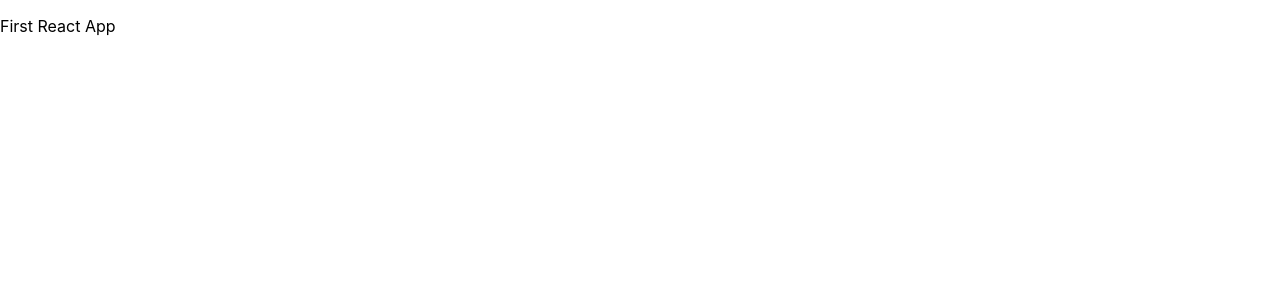
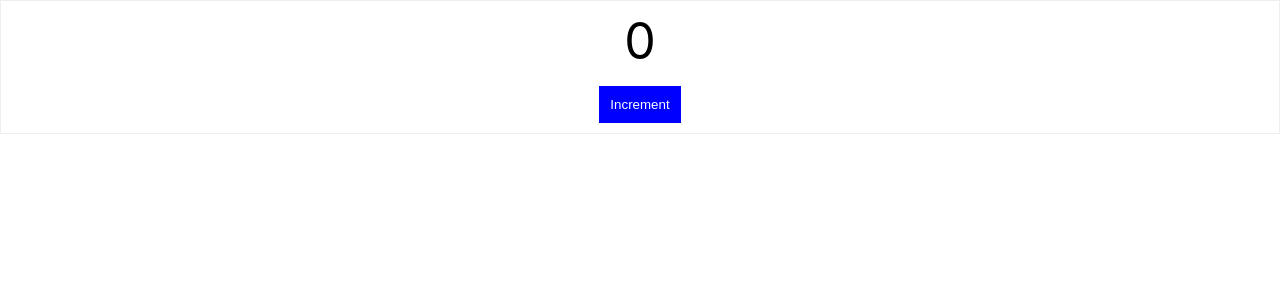
Before and after one commit to shrikant9907/react-js-examples, a React (Create React App) app: page / in a window 1280 px wide. Shown: the top 300 px of the page. Built offline with nearby package versions, Linux system fonts and the light colour scheme.

Commit message:
simple react js increment counter example

```diff
--- a/src/App.js
+++ b/src/App.js
@@ -1,9 +1,10 @@
 import React from "react";
+import IncrementCounter from "./components/IncrementCounter";
 
 function App() {
   return (
     <React.Fragment>
-      <p>First React App</p>
+      <IncrementCounter />
     </React.Fragment>
   );
 }
--- /dev/null
+++ b/src/components/IncrementCounter.jsx
@@ -0,0 +1,42 @@
+import React, { useState } from 'react'
+
+const IncrementCounter = () => {
+
+  // Hook
+  const [counter, setCounter] = useState(0)
+
+  // Function
+  const incrementCounter = (e) => {
+    e.preventDefault();
+    setCounter(counter + 1);
+  }
+
+  const counterStyle = {
+    padding: "10px",
+    border: "1px solid #eee",
+    textAlign: "center"
+  }
+
+  const counterNumberStyle = {
+    fontSize: "50px",
+    marginBottom: "15px",
+  }
+
+  const counterBtnStyle = {
+    padding: "10px",
+    border: "1px solid blue",
+    backgroundColor: "#00f",
+    color: "#fff",
+    cursor: "pointer"
+  }
+
+  return (
+    <div style={counterStyle}>
+      <div style={counterNumberStyle}>{counter}</div>
+      {/* On Click Event */}
+      <button onClick={(e) => incrementCounter(e)} style={counterBtnStyle}>Increment</button>
+    </div>
+  )
+}
+
+export default IncrementCounter
```
Also changed, not shown: src/components/index.jsx (deleted).
